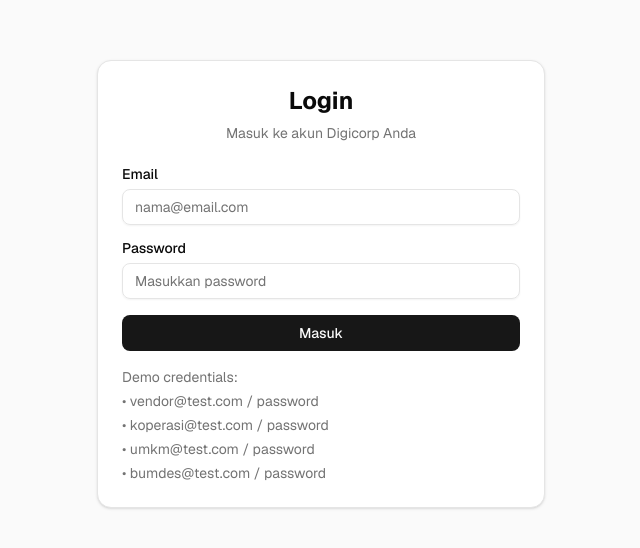
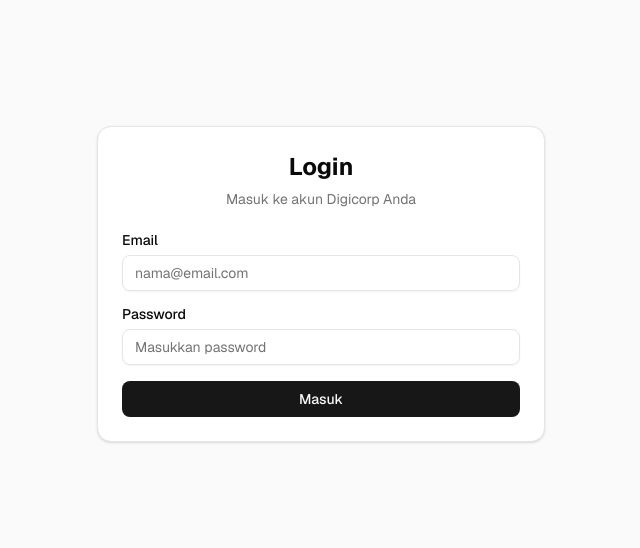
Before and after one commit to wakatta-dev/koperasi-digital-dashboard, a Next.js app: page /login in a window 1280 px wide. Shown: the part 116-664 px from the top of the page, without its empty margins (319-959 px from the left). Built offline with nearby package versions, Linux system fonts and the light colour scheme.

Commit message:
fix: remove trial acount in login page

```diff
--- a/src/components/shared/login-form.tsx
+++ b/src/components/shared/login-form.tsx
@@ -79,14 +79,6 @@
       <Button type="submit" className="w-full" disabled={loading}>
         {loading ? `${t("signIn")}...` : t("signIn")}
       </Button>
-
-      <div className="text-sm text-muted-foreground space-y-1">
-        <p>Demo credentials:</p>
-        <p>• vendor@test.com / password</p>
-        <p>• koperasi@test.com / password</p>
-        <p>• umkm@test.com / password</p>
-        <p>• bumdes@test.com / password</p>
-      </div>
     </form>
   );
 }
```
